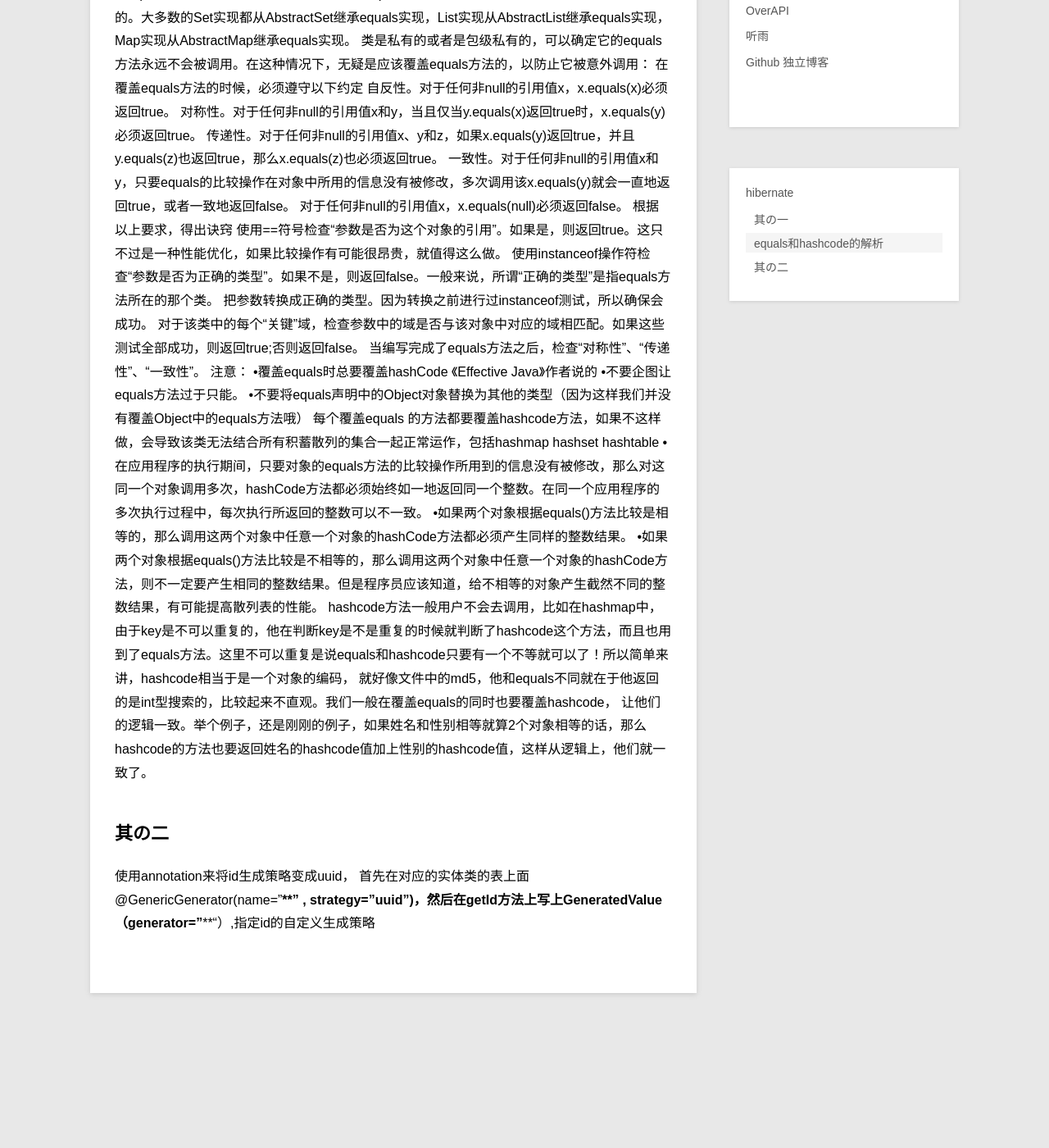
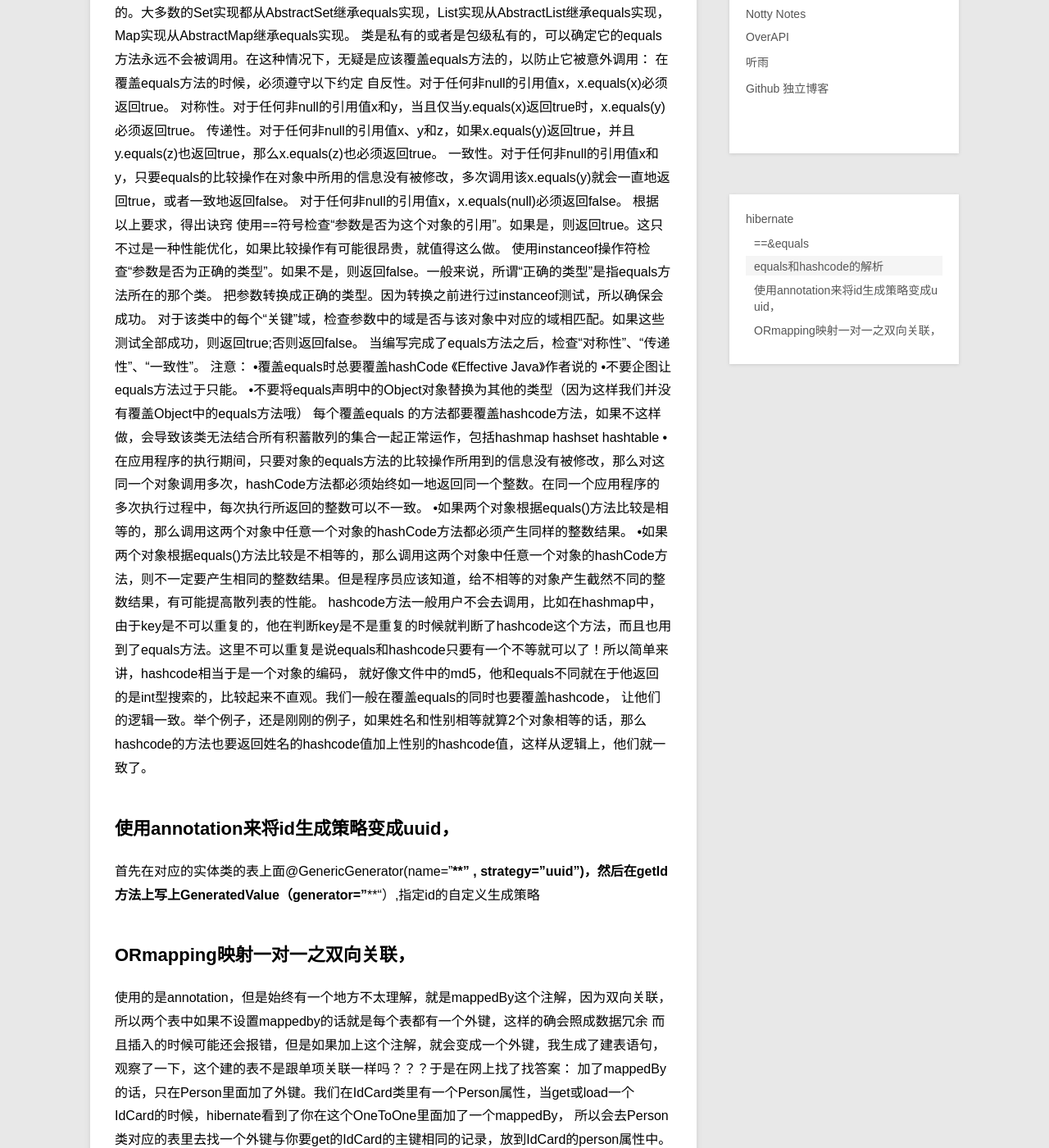
Before and after one commit to mowangdk/mowangdk.github.io, a Jekyll site: the page built from _posts/project/2015-04-13-hibernate.md, in a window 1280 px wide and 1400 px high, scrolled down 910 px. Shown: the whole window at 82% size. Built offline with Jekyll 4.4.1, drawn with Linux system fonts in a browser that asks for light colours; Markdown is read by kramdown in place of the engine named in the settings; before the commit the page ends 2201 px from its top, so only the background shows below that; some of the changed text lies outside the part shown.

Commit message:
modified

```diff
--- a/_posts/project/2015-04-13-hibernate.md
+++ b/_posts/project/2015-04-13-hibernate.md
@@ -4,7 +4,7 @@
 category: project
 description: hibernate 学习笔记
 ---
-##其の一
+## ==&equals
 今天开始记录学习hibernate的笔记，首先补充一下以前的东西，==&equals  主要是因为hibernate的联合主键的问题，里面需要复写联合主键类的equals和hashcode方法
 于是想到了这个首先==是比较内存中对象的东西，主要是看两个对象是否是同一个对象的引用，而equals是object类的一个方法，在其内部也是复写了这个方法，但是由于object
 类是所有类的父类，所有继承他的类都存在equals方法，其中有的对象对这个类的方法进行了重写，加入了对内容的比较，比如说是String类
@@ -61,6 +61,14 @@
 让他们的逻辑一致。举个例子，还是刚刚的例子，如果姓名和性别相等就算2个对象相等的话，那么hashcode的方法也要返回姓名的hashcode值加上性别的hashcode值，这样从逻辑上，他们就一致了。
 
 
-##其の二
-使用annotation来将id生成策略变成uuid，
+##使用annotation来将id生成策略变成uuid，
+
 首先在对应的实体类的表上面@GenericGenerator(name="****" , strategy="uuid")，然后在getId方法上写上GeneratedValue（generator="******"）,指定id的自定义生成策略
+
+
+##ORmapping映射一对一之双向关联，
+使用的是annotation，但是始终有一个地方不太理解，就是mappedBy这个注解，因为双向关联，所以两个表中如果不设置mappedby的话就是每个表都有一个外键，这样的确会照成数据冗余
+而且插入的时候可能还会报错，但是如果加上这个注解，就会变成一个外键，我生成了建表语句，观察了一下，这个建的表不是跟单项关联一样吗？？？于是在网上找了找答案：
+         加了mappedBy的话，只在Person里面加了外键。我们在IdCard类里有一个Person属性，当get或load一个IdCard的时候，hibernate看到了你在这个OneToOne里面加了一个mappedBy，
+         所以会去Person类对应的表里去找一个外键与你要get的IdCard的主键相同的记录，放到IdCard的person属性中。这样也就能根据IdCard来找到Peorson了，也就实现了所谓的双向关联。
+还是没太看懂......可能是数据库学的不太好吧。姑且先记上，回头有时间再说
```
Also changed, not shown: _posts/opinion/2015-4-8-songrecommendation.md (added, +12 -0 lines).
